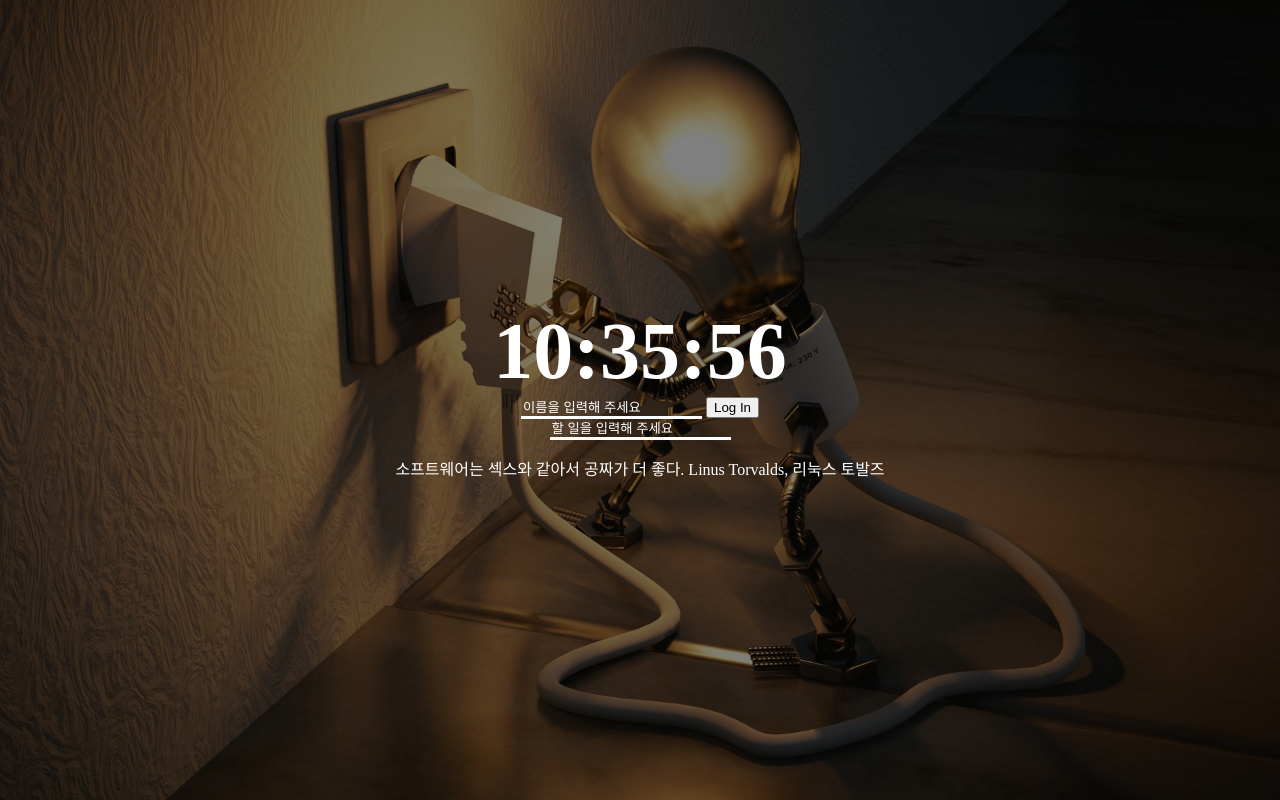
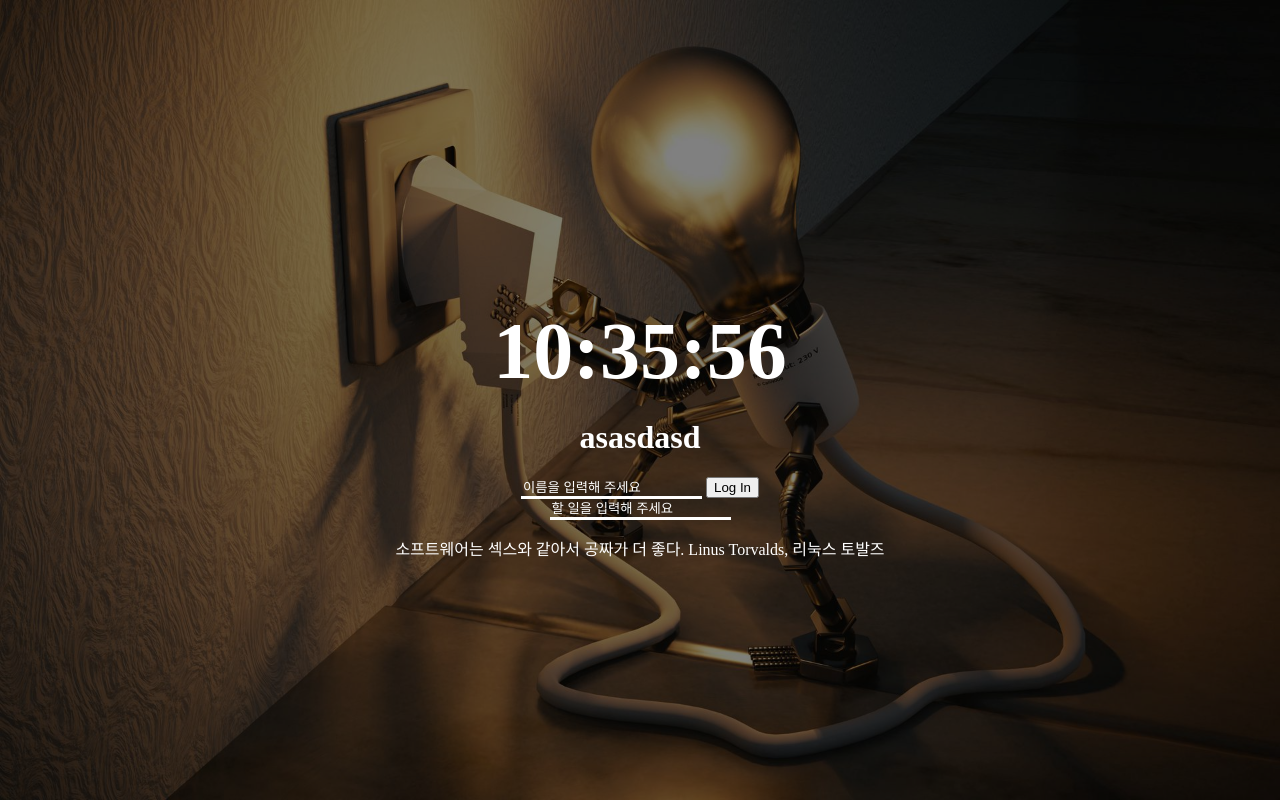
Before and after one commit to LJH0612/vanilaJS, a plain HTML site: page source/index.html in a window 1280 px wide. Drawn offline with Linux system fonts and the light colour scheme.

Commit message:
Update index.html
test

```diff
--- a/source/index.html
+++ b/source/index.html
@@ -10,7 +10,7 @@
 </head>
 <body>
     <div id="content" class="text-center c-w">
-        <h2  id="clock">00:00:00</h2>
+        <h2  id="clock">00:00:00</h2><h1>asasdasd</h1>
         <form id="login-form" class="hidden " >
             <input required maxlength="15" type="text" placeholder="이름을 입력해 주세요" />
             <input type="submit" value="Log In">
```
